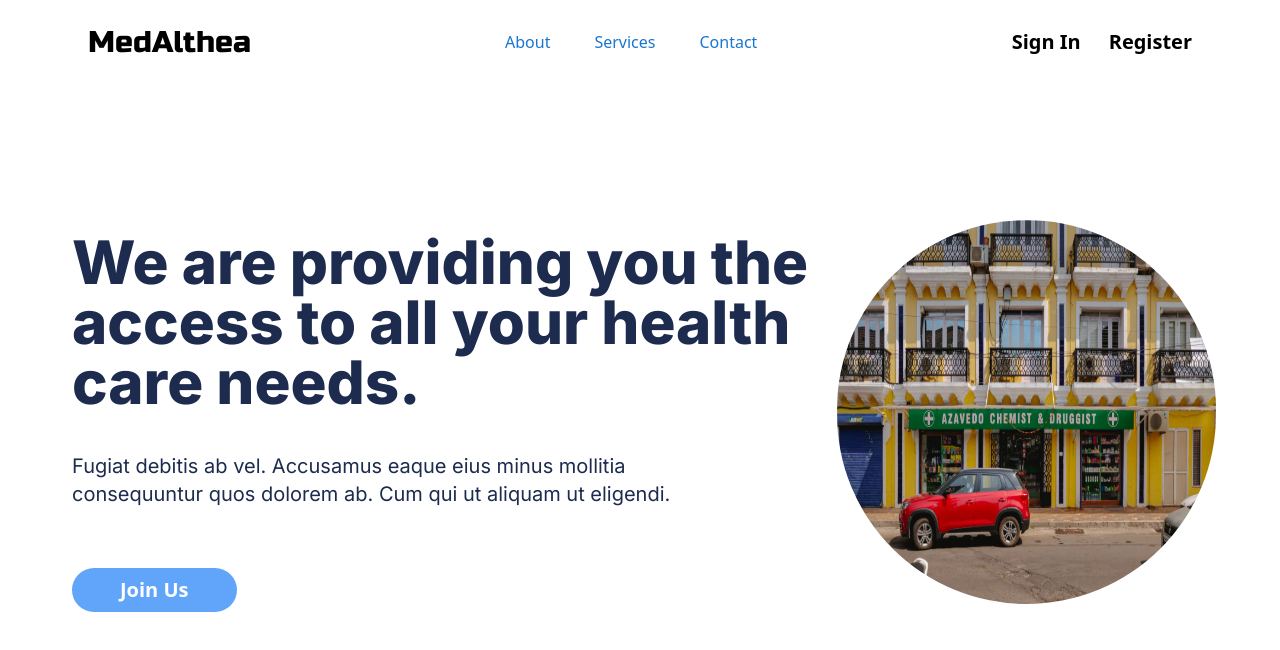
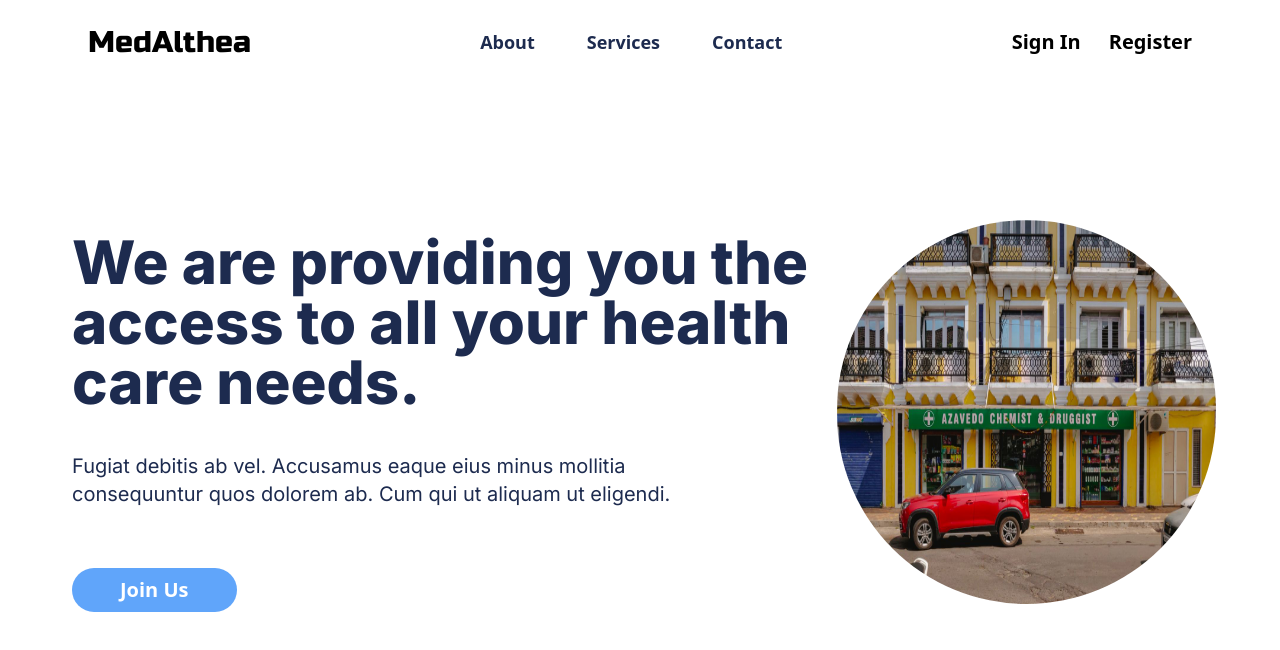
Before and after one commit to YadavGulshan/MedAlthea-Website, a Next.js app: page / in a window 1280 px wide. Shown: the top 650 px of the page. Built offline with nearby package versions, Linux system fonts and the light colour scheme.

Commit message:
mobile nav done

```diff
--- a/components/Header/header.tsx
+++ b/components/Header/header.tsx
@@ -23,13 +23,12 @@ const HeaderComponent = () => {
           value={value}
           onChange={handleChange}
           aria-label="wrapped label tabs example"
+          className="py-4 px-5"
         >
-          <Link
-            underline="none"
-            href={hr}
-            className="font-regular py-4 px-5 text-lg text-[#1D2B4F] transition duration-300 hover:text-black"
-          >
-            {lb}
+          <Link underline="none" href={hr}>
+            <span className="relative p-1 text-lg font-semibold text-[#1D2B4F] transition-all duration-300 after:absolute after:left-0 after:bottom-0 after:hidden after:h-0 after:w-0 after:bg-pink-500 hover:after:block hover:after:h-1 hover:after:w-full">
+              {lb}
+            </span>
           </Link>
         </Tabs>
       </Box>
--- a/components/Header/widget/mobilemenu.tsx
+++ b/components/Header/widget/mobilemenu.tsx
@@ -35,16 +35,19 @@ export default function MobileMenu() {
     <Box
       sx={{ width: 'auto' }}
       role="presentation"
-      className=" item-center h-64"
+      className=" item-center h-48"
       onClick={toggleDrawer(anchor, false)}
       onKeyDown={toggleDrawer(anchor, false)}
     >
-      <List sx={{ height: '100%' }}>
+      <List
+        sx={{ height: '100%' }}
+        className="flex flex-col items-center justify-evenly"
+      >
         {primaryMenuItem.map((items, index) => (
           <Link
             href={items.href}
+            className="text-lg font-semibold text-[#1D2B4F]"
             underline="none"
-            className="font-regular py-4 px-5 text-lg text-[#1D2B4F] transition duration-300 hover:text-black"
           >
             {items.item}
           </Link>
```
